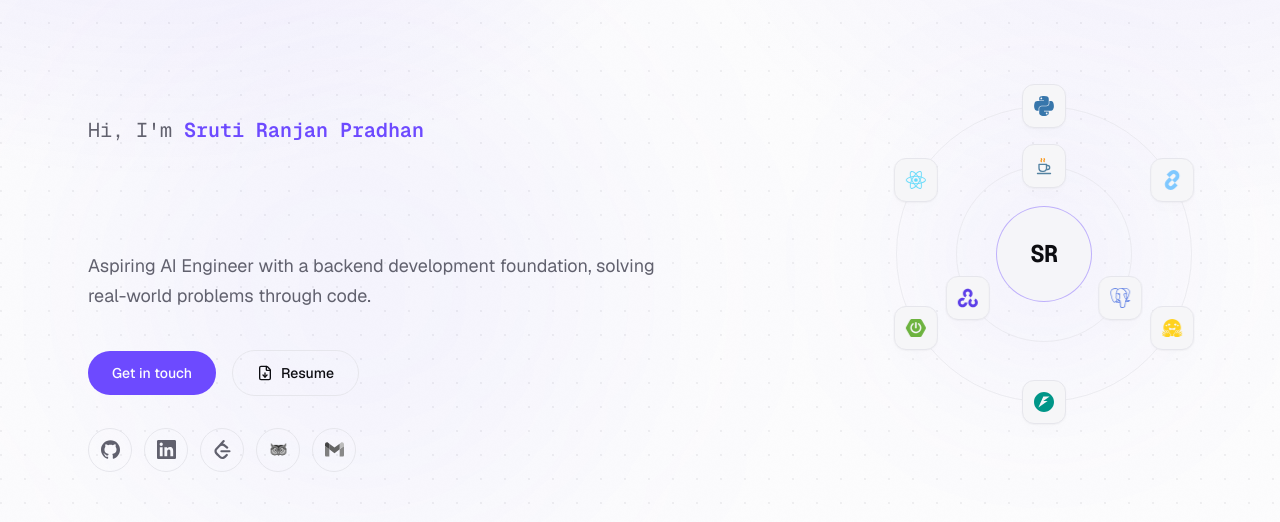
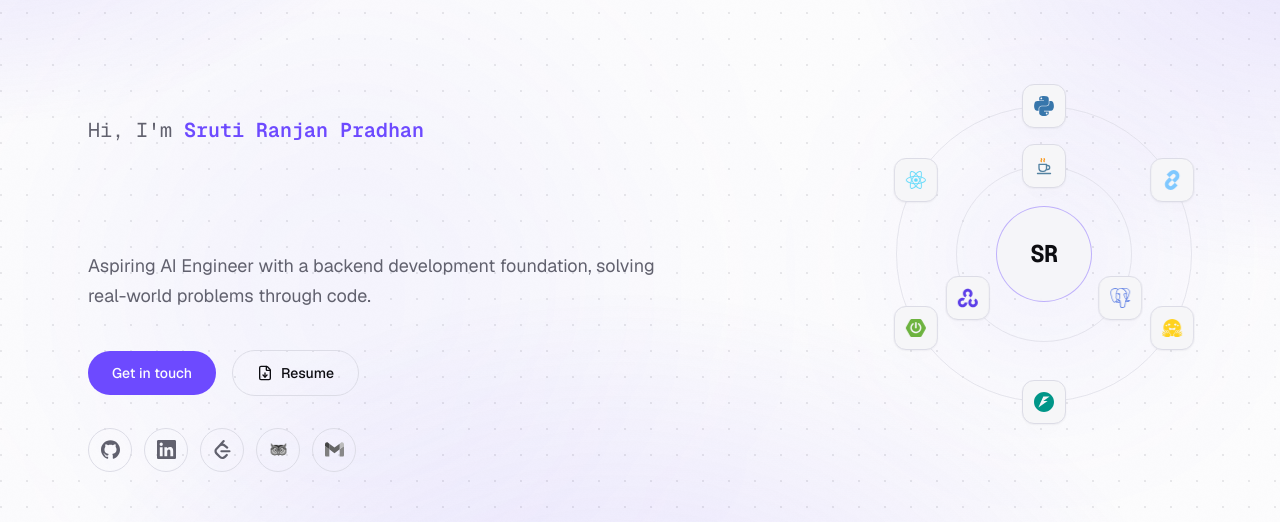
Before and after one commit to SR-Pradhan/Portfolio, a Next.js app in the folder frontend/: page / in a window 1280 px wide. Shown: the part 170-692 px from the top of the page. Built offline with nearby package versions, Linux system fonts and the light colour scheme; no server answers.

Commit message:
Give light mode the same material as dark

```diff
--- a/frontend/src/app/globals.css
+++ b/frontend/src/app/globals.css
@@ -72,20 +72,30 @@ body {
 html:not(.dark) body::before {
   content: "";
   position: fixed;
-  inset: 0;
+  inset: -20%;
   z-index: -9;
   pointer-events: none;
+  /* Three pools rather than two, and one of them low on the page: the old pair
+     both sat at the top, so everything below the hero was flat white. Stronger
+     than the dark mesh, because a tint has to be about twice as heavy on white
+     to register at all. */
   background:
     radial-gradient(
-      55rem 38rem at 12% -8%,
-      color-mix(in srgb, var(--accent) 11%, transparent),
-      transparent 68%
+      46rem 36rem at 14% 6%,
+      color-mix(in srgb, var(--accent) 22%, transparent),
+      transparent 70%
     ),
     radial-gradient(
-      48rem 34rem at 92% 4%,
-      color-mix(in srgb, var(--accent) 7%, transparent),
-      transparent 66%
+      40rem 32rem at 88% 22%,
+      color-mix(in srgb, var(--accent) 14%, transparent),
+      transparent 72%
+    ),
+    radial-gradient(
+      52rem 40rem at 50% 96%,
+      color-mix(in srgb, var(--accent) 16%, transparent),
+      transparent 70%
     );
+  animation: mesh-drift 40s ease-in-out infinite alternate;
 }
 
 /* The texture light mode gets in place of the starfield. A fine dot grid on
@@ -98,20 +108,31 @@ html:not(.dark) body::before {
 html:not(.dark) body {
   background-image: radial-gradient(
     circle at 1px 1px,
-    rgb(16 16 30 / 0.055) 1px,
+    rgb(16 16 30 / 0.085) 1px,
     transparent 0
   );
-  background-size: 24px 24px;
+  background-size: 26px 26px;
 }
 
 /* Cards need elevation on light and don't on dark. Against near-white a
    border alone reads as an outline drawn on the page rather than as a surface
    sitting above it. Kept very soft: two stacked shadows, the near one for the
    edge and the far one for the lift. */
-html:not(.dark) .bg-surface {
+html:not(.dark) .bg-surface,
+html:not(.dark) .spotlight-card {
   box-shadow:
-    0 1px 2px rgb(16 16 30 / 0.04),
-    0 10px 28px -16px rgb(16 16 30 / 0.12);
+    0 1px 2px rgb(16 16 30 / 0.05),
+    0 12px 32px -18px rgb(16 16 30 / 0.18);
+}
+
+/* A crisper border on light: 1.21:1 against the page, now 1.33:1. That is a
+   visible-definition change, not an accessibility one — a boundary that has to
+   *identify* a control (a form field) wants 3:1, which on white means a border
+   dark enough to read as heavy. The right fix there is to fill the field with
+   the surface tone rather than to darken every hairline on the page; noted, not
+   done. Overriding here rather than editing the token keeps dark mode untouched. */
+html:not(.dark) {
+  --border: #dcdce6;
 }
 
 ::selection {
```
